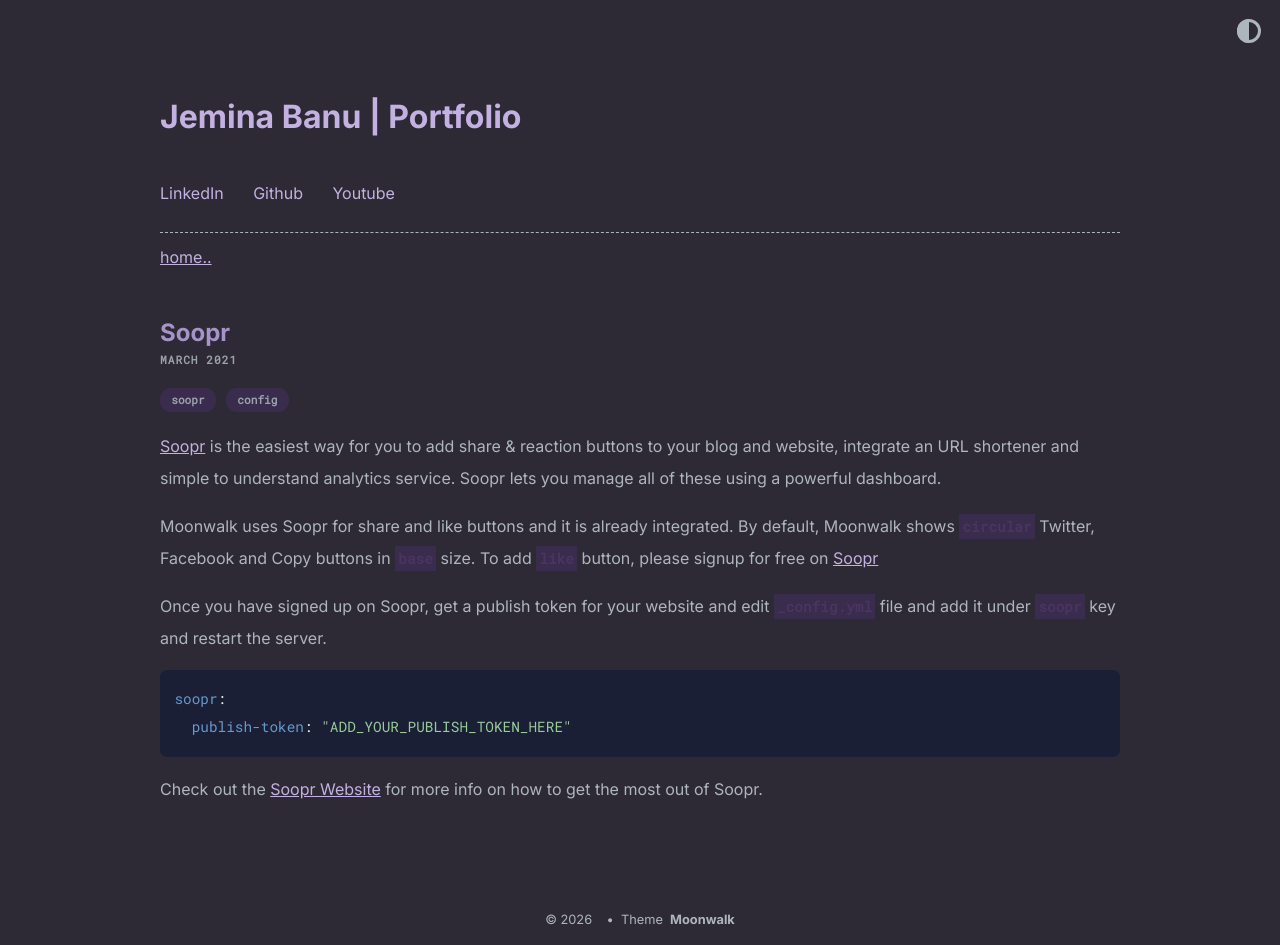
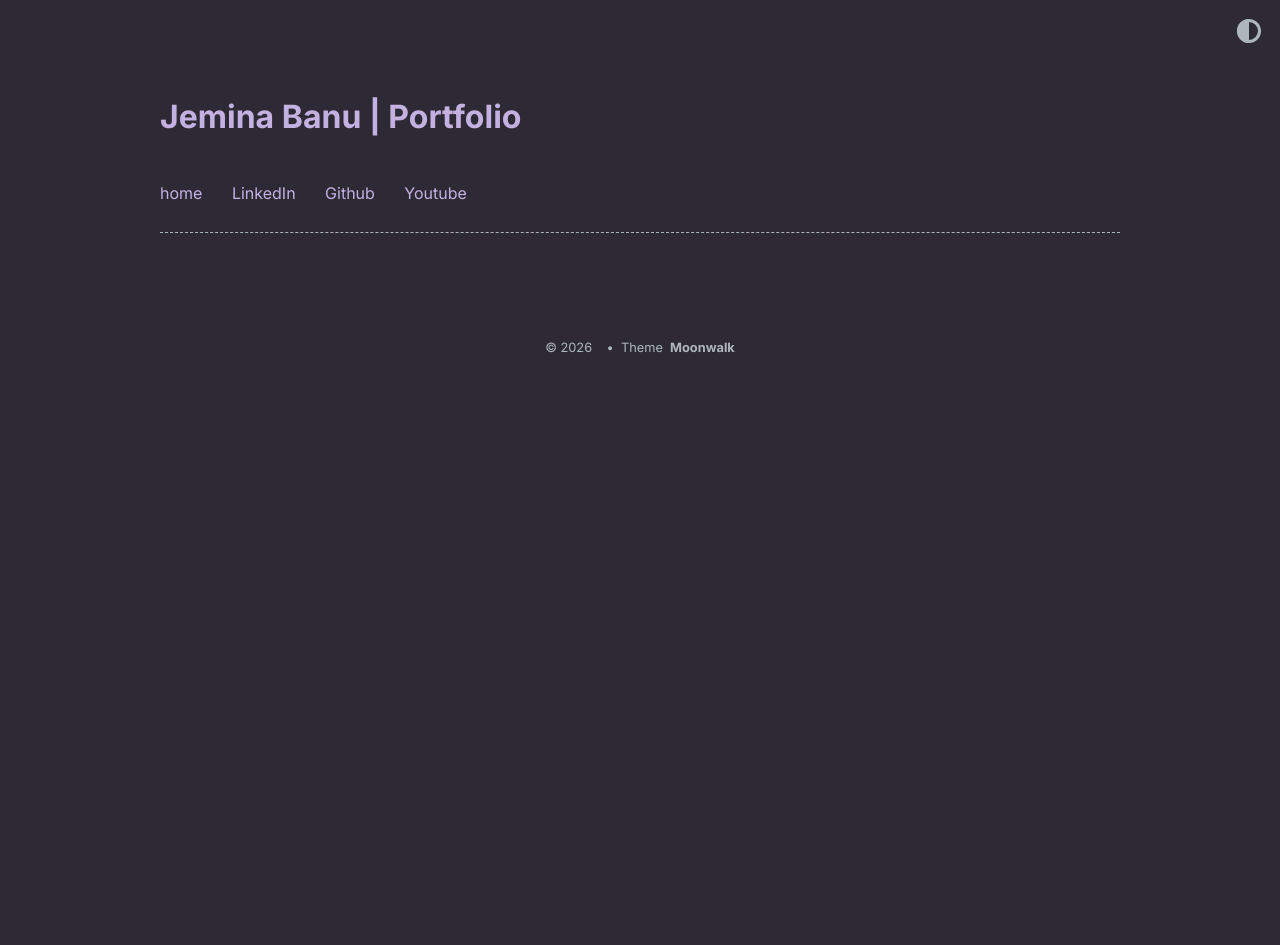
Before and after one commit to Jem-exe/jem-exe.github.io, a Jekyll site: the page built from _posts/2021-03-04-soopr.md, in a window 1280 px wide. Built offline with Jekyll 4.4.1, drawn with Linux system fonts in a browser that asks for light colours; after the commit the page ends 900 px from its top, so only the background shows below that.

Commit message:
update post html

```diff
--- a/_data/home.yml
+++ b/_data/home.yml
@@ -3,6 +3,8 @@
     url: jem-exe.github.io
 
 navbar_entries:
+  - title: home
+    url: https://jem-exe/github.io
   - title: LinkedIn
     url: https://uk.linkedin.com/in/jemina-banu-5557a9261
 
--- a/_layouts/post.html
+++ b/_layouts/post.html
@@ -8,7 +8,7 @@
   <div class="dashed"></div>
 {% endif %}
 
-<a href="{{ "/" | relative_url }}">{{ site.theme_config.back_home_text }}</a>
+<!--<a href="{{ "/" | relative_url }}">{{ site.theme_config.back_home_text }}</a>
 <h2 class="post-title">{{ page.title }}</h2>
 {% include date_and_social_share.html %}
-{{ content }}
+{{ content }}-->
```
